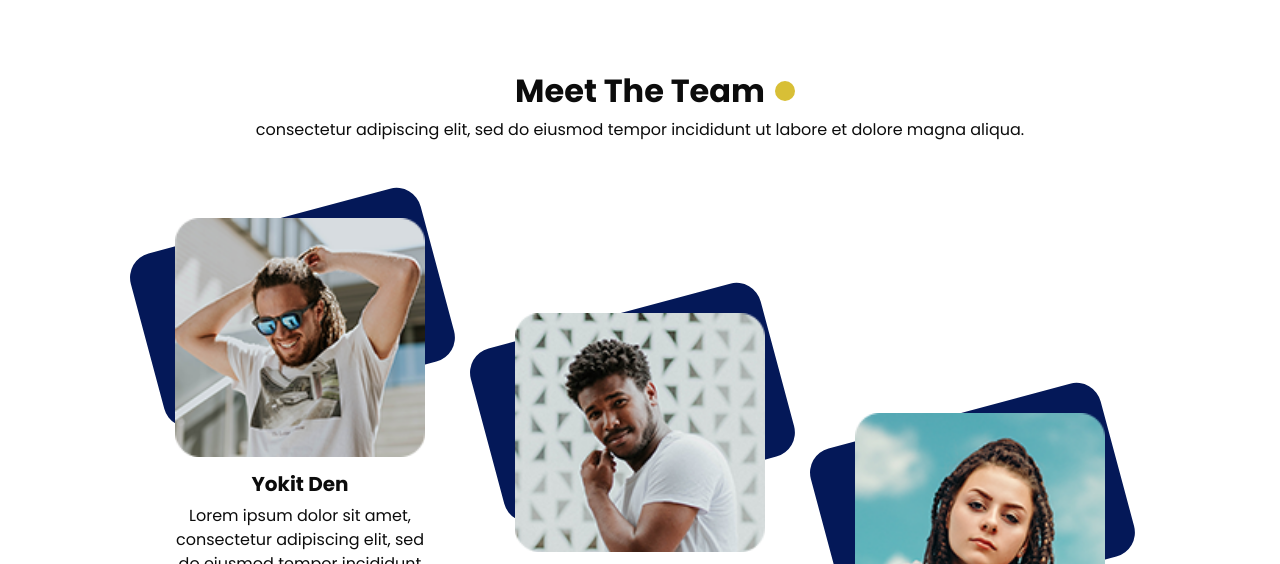
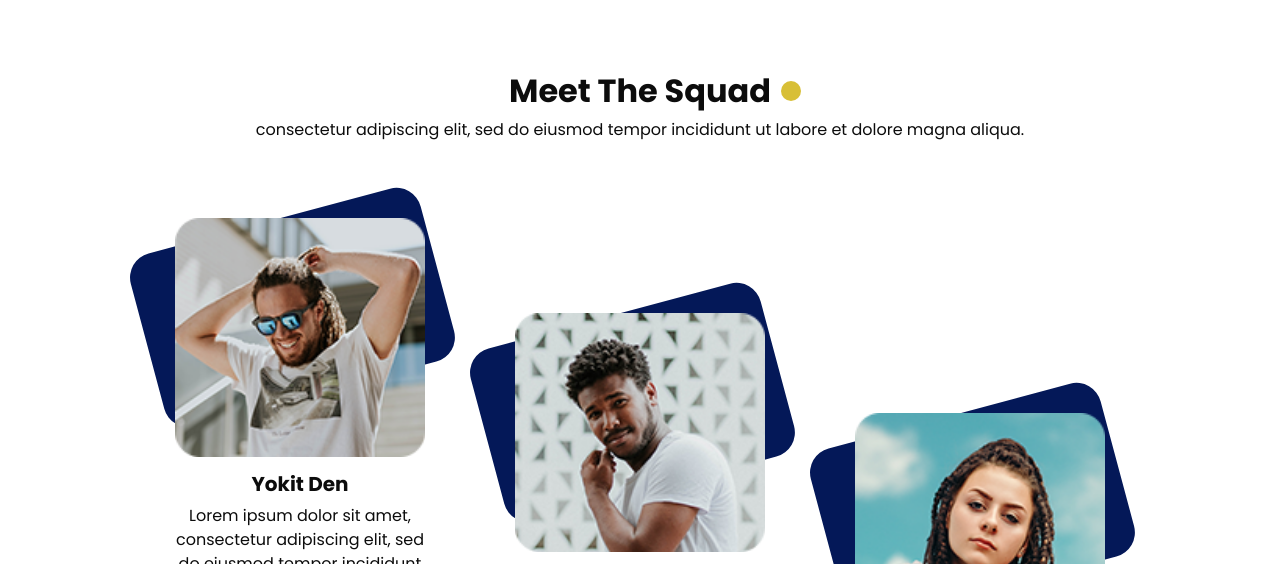
Before and after one commit to DileepKumar5/Deploy-static-Website-on-Robust-AWS-Architecture, a website: page index.html in a window 1280 px wide. Shown: the part 3339-3903 px from the top of the page. Drawn offline with nearby package versions, Linux system fonts and the light colour scheme.

Commit message:
GitHub Action 32.0

```diff
--- a/index.html
+++ b/index.html
@@ -361,7 +361,7 @@
     <section class="team_section layout_padding2-bottom">
       <div class="container">
         <div class="heading_container">
-          <h2>Meet The Team</h2>
+          <h2>Meet The Squad</h2>
           <p>
             consectetur adipiscing elit, sed do eiusmod tempor incididunt ut
             labore et dolore magna aliqua.
```
